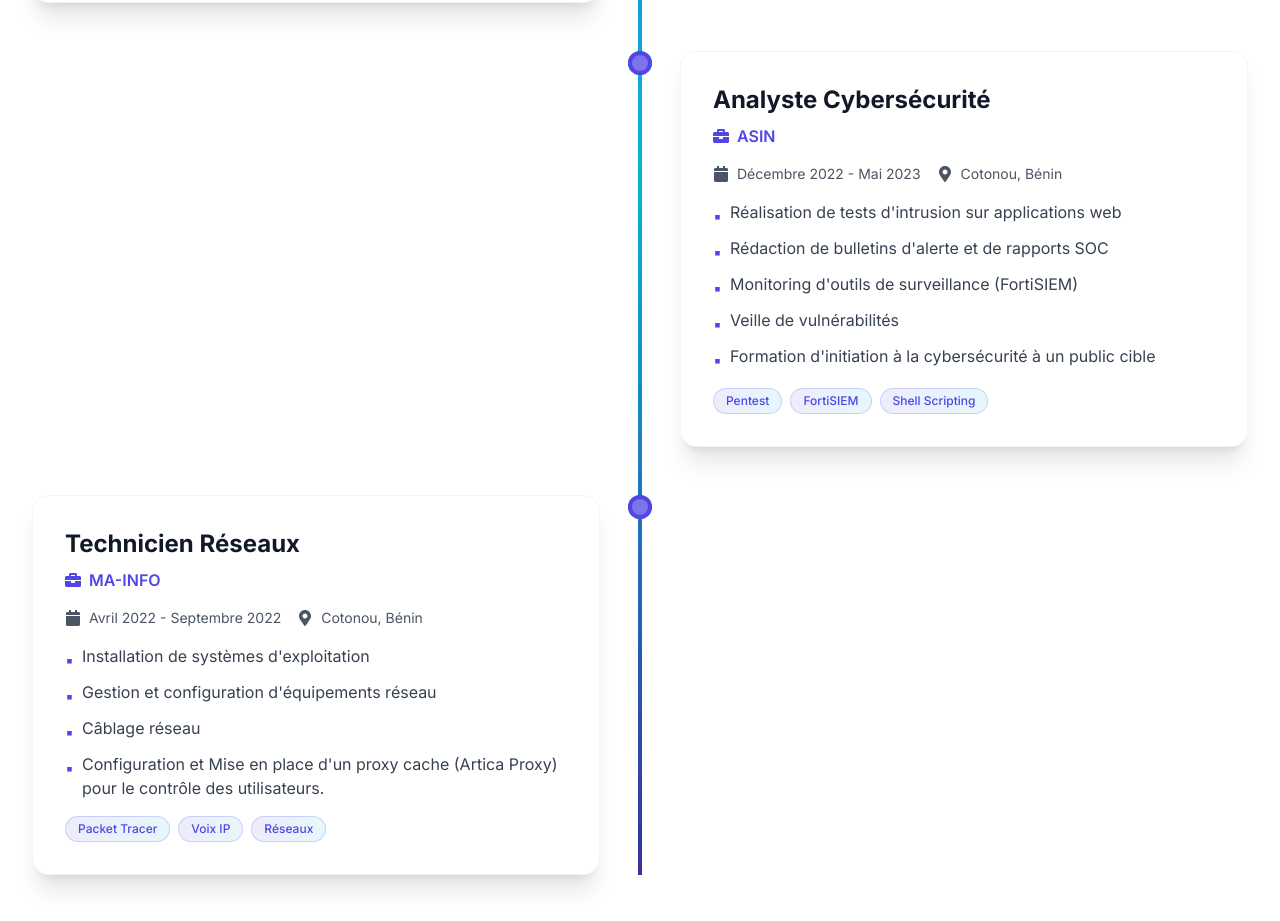
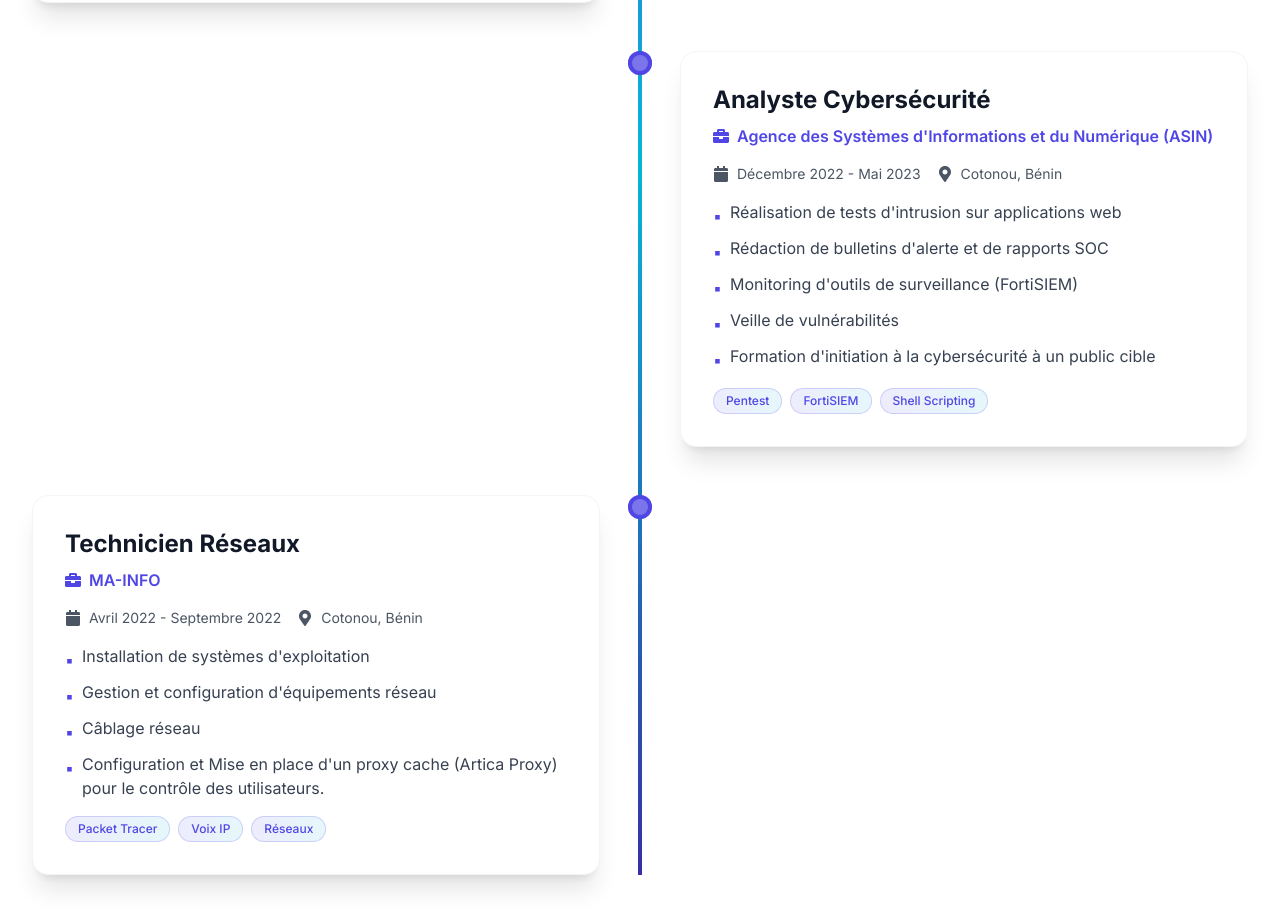
Before and after one commit to Ariel013/portfolio_dev, a React (Vite) app: page / in a window 1280 px wide. Shown: the part 3480-4401 px from the top of the page. Built offline with nearby package versions, Linux system fonts and the light colour scheme; no server answers.

Commit message:
[UPDATE] ASIN Cigle

```diff
--- a/src/data/portfolioData.js
+++ b/src/data/portfolioData.js
@@ -78,7 +78,7 @@ export const experiences = [
   },
   {
     id: 2,
-    company: "ASIN",
+    company: "Agence des Systèmes d'Informations et du Numérique (ASIN)",
     position: "Analyste Cybersécurité",
     period: "Décembre 2022 - Mai 2023",
     location: "Cotonou, Bénin",
```
